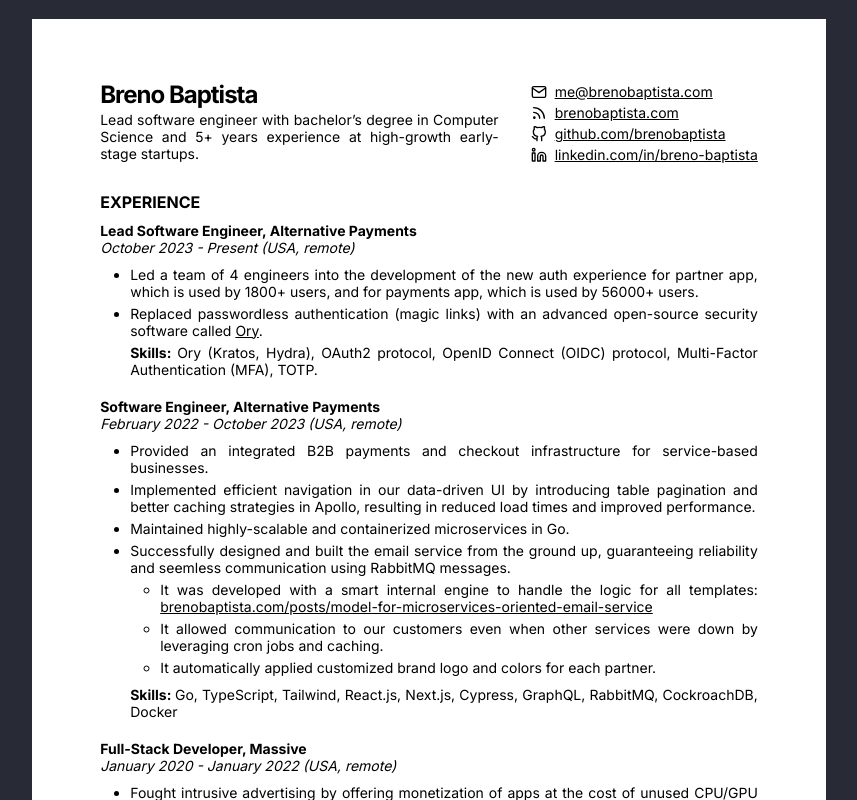
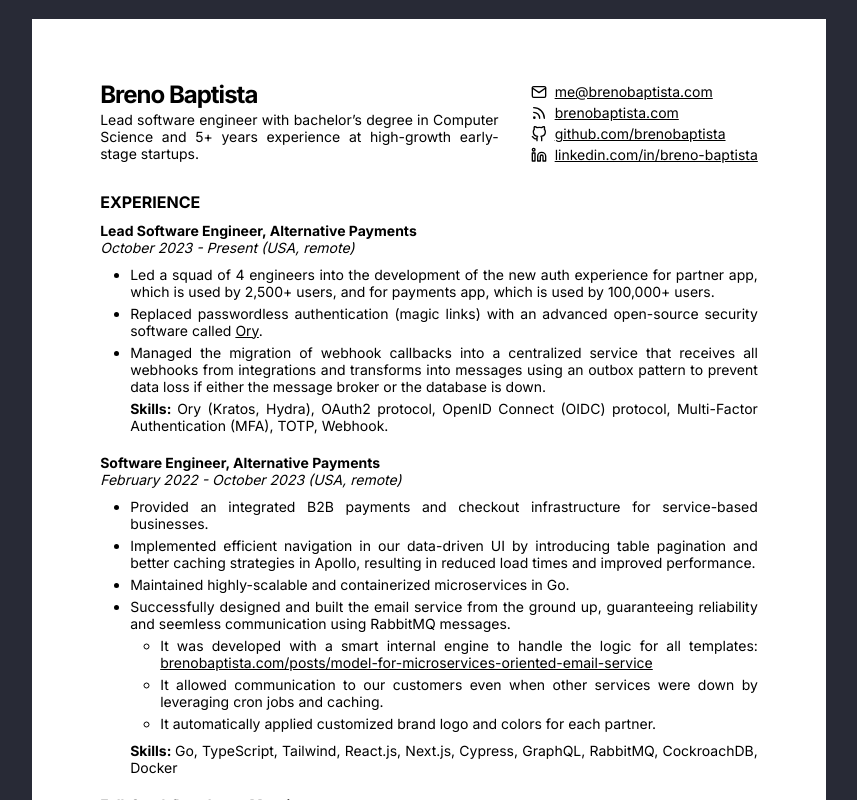
Before and after one commit to brenobaptista/blog, a Next.js app: page /resume in a window 1280 px wide. Shown: the top 800 px of the page, without its empty margins (211-1068 px from the left). Built offline with nearby package versions, Linux system fonts and the light colour scheme.

Commit message:
Update resume

```diff
--- a/src/pages/resume.tsx
+++ b/src/pages/resume.tsx
@@ -83,9 +83,9 @@ const Resume = () => (
             <em>October 2023 - Present (USA, remote)</em>
             <ul>
               <li>
-                Led a team of 4 engineers into the development of the new auth
-                experience for partner app, which is used by 1800+ users, and
-                for payments app, which is used by 56000+ users.
+                Led a squad of 4 engineers into the development of the new auth
+                experience for partner app, which is used by 2,500+ users, and
+                for payments app, which is used by 100,000+ users.
               </li>
               <li>
                 Replaced passwordless authentication (magic links) with an
@@ -99,8 +99,15 @@ const Resume = () => (
                 </a>
                 .
               </li>
+              <li>
+                Managed the migration of webhook callbacks into a centralized
+                service that receives all webhooks from integrations and
+                transforms into messages using an outbox pattern to prevent data
+                loss if either the message broker or the database is down.
+              </li>
               <b>Skills: </b>Ory (Kratos, Hydra), OAuth2 protocol, OpenID
-              Connect (OIDC) protocol, Multi-Factor Authentication (MFA), TOTP.
+              Connect (OIDC) protocol, Multi-Factor Authentication (MFA), TOTP,
+              Webhook.
             </ul>
           </div>
           <div>
```
Also changed, not shown: 1 other file (tests, documents, lock files or other folders).
